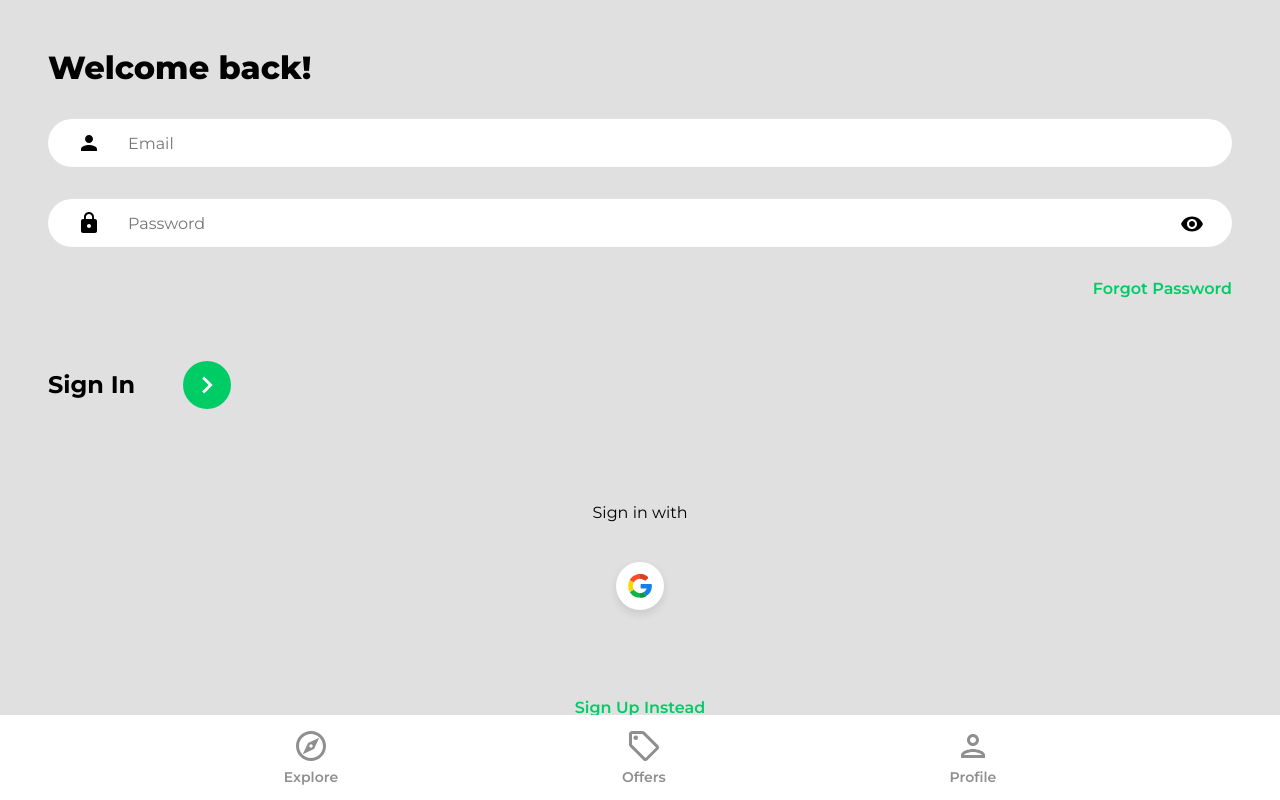
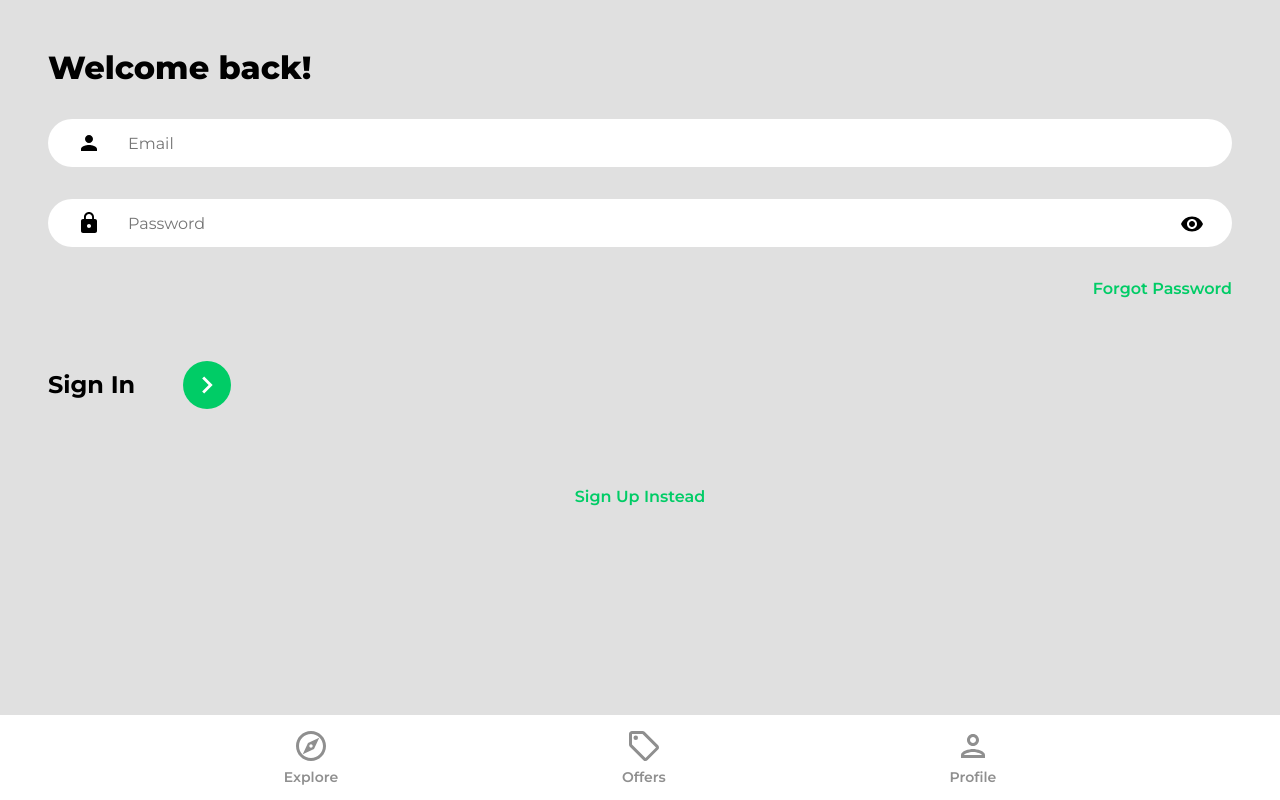
Before and after one commit to michael-rodriguez22/COURSE-react-front-to-back-2022, a React (Create React App) app in the folder house-marketplace/: page /sign-in in a window 1280 px wide. Built offline with nearby package versions, Linux system fonts and the light colour scheme.

Commit message:
disable OAuth for now, as signing in with the Google OAuth provider is overwriting the email and password provider for existing users. May attempt to resolve this (possibly through email verification) or scrap Google OAuth all together

```diff
--- a/house-marketplace/src/components/OAuth.jsx
+++ b/house-marketplace/src/components/OAuth.jsx
@@ -1,49 +1,51 @@
-import { useLocation, useNavigate } from "react-router-dom"
-import { getAuth, signInWithPopup, GoogleAuthProvider } from "firebase/auth"
-import { doc, setDoc, getDoc, serverTimestamp } from "firebase/firestore"
-import { db } from "../firebase.config"
-import { toast } from "react-toastify"
-import { googleIconSrc } from "../assets/svg"
+// import { useLocation, useNavigate } from "react-router-dom"
+// import { getAuth, signInWithPopup, GoogleAuthProvider } from "firebase/auth"
+// import { doc, setDoc, getDoc, serverTimestamp } from "firebase/firestore"
+// import { db } from "../firebase.config"
+// import { toast } from "react-toastify"
+// import { googleIconSrc } from "../assets/svg"
 
-function OAuth() {
-  const location = useLocation()
-  const navigate = useNavigate()
+// function OAuth() {
+//   const location = useLocation()
+//   const navigate = useNavigate()
 
-  const onGoogleClick = async () => {
-    try {
-      // sign in / sign up to firebase auth with google
-      const auth = getAuth()
-      const provider = new GoogleAuthProvider()
-      const result = await signInWithPopup(auth, provider)
-      const user = result.user
+//   const onGoogleClick = async () => {
+//     try {
+//       // sign in / sign up to firebase auth with google
+//       const auth = getAuth()
+//       const provider = new GoogleAuthProvider()
+//       const result = await signInWithPopup(auth, provider)
+//       console.log(result)
+//       const user = result.user
 
-      // check if this user is already saved in firestore
-      const docRef = doc(db, "users", user.uid)
-      const docSnap = await getDoc(docRef)
+//       // check if this user is already saved in firestore
+//       const docRef = doc(db, "users", user.uid)
+//       const docSnap = await getDoc(docRef)
 
-      // if not, create user doc in firestore
-      if (!docSnap.exists()) {
-        await setDoc((db, "users", user.uid), {
-          name: user.displayName,
-          email: user.email,
-          timestamp: serverTimestamp(),
-        })
-      }
-      toast.success("Successfully signed in with Google!")
-      navigate("/")
-    } catch (error) {
-      toast.error(`Error: ${error.code}`)
-    }
-  }
+//       // if not, create user doc in firestore
+//       if (!docSnap.exists()) {
+//         await setDoc(doc(db, "users", user.uid), {
+//           name: user.displayName,
+//           email: user.email,
+//           timestamp: serverTimestamp(),
+//         })
+//       }
 
-  return (
-    <div className="socialLogin">
-      <p>Sign {location.pathname === "/sign-up" ? "up" : "in"} with </p>
-      <button className="socialIconDiv" onClick={onGoogleClick}>
-        <img src={googleIconSrc} alt="google" className="socialIconImg" />
-      </button>
-    </div>
-  )
-}
+//       toast.success("Successfully signed in with Google")
+//       navigate("/")
+//     } catch (error) {
+//       toast.error(`Error: ${error.code}`)
+//     }
+//   }
 
-export default OAuth
+//   return (
+//     <div className="socialLogin">
+//       <p>Sign {location.pathname === "/sign-up" ? "up" : "in"} with </p>
+//       <button className="socialIconDiv" onClick={onGoogleClick}>
+//         <img src={googleIconSrc} alt="google" className="socialIconImg" />
+//       </button>
+//     </div>
+//   )
+// }
+
+// export default OAuth
--- a/house-marketplace/src/pages/SignIn.jsx
+++ b/house-marketplace/src/pages/SignIn.jsx
@@ -3,7 +3,7 @@ import { Link, useNavigate } from "react-router-dom"
 import { getAuth, signInWithEmailAndPassword } from "firebase/auth"
 import { toast } from "react-toastify"
 import { ArrowRightIcon, VisibilityIconSrc } from "../assets/svg"
-import OAuth from "../components/OAuth"
+// import OAuth from "../components/OAuth"
 
 function SignIn() {
   const [showPassword, setShowPassword] = useState(false)
@@ -88,7 +88,7 @@ function SignIn() {
             </div>
           </form>
 
-          <OAuth />
+          {/* <OAuth /> */}
 
           <Link className="registerLink" to="/sign-up">
             Sign Up Instead
--- a/house-marketplace/src/pages/SignUp.jsx
+++ b/house-marketplace/src/pages/SignUp.jsx
@@ -9,7 +9,7 @@ import { setDoc, doc, serverTimestamp } from "firebase/firestore"
 import { db } from "../firebase.config"
 import { toast } from "react-toastify"
 import { ArrowRightIcon, VisibilityIconSrc } from "../assets/svg"
-import OAuth from "../components/OAuth"
+// import OAuth from "../components/OAuth"
 
 function SignUp() {
   const [showPassword, setShowPassword] = useState(false)
@@ -116,7 +116,7 @@ function SignUp() {
             </div>
           </form>
 
-          <OAuth />
+          {/* <OAuth /> */}
 
           <Link className="registerLink" to="/sign-in">
             Sign In Instead
```
